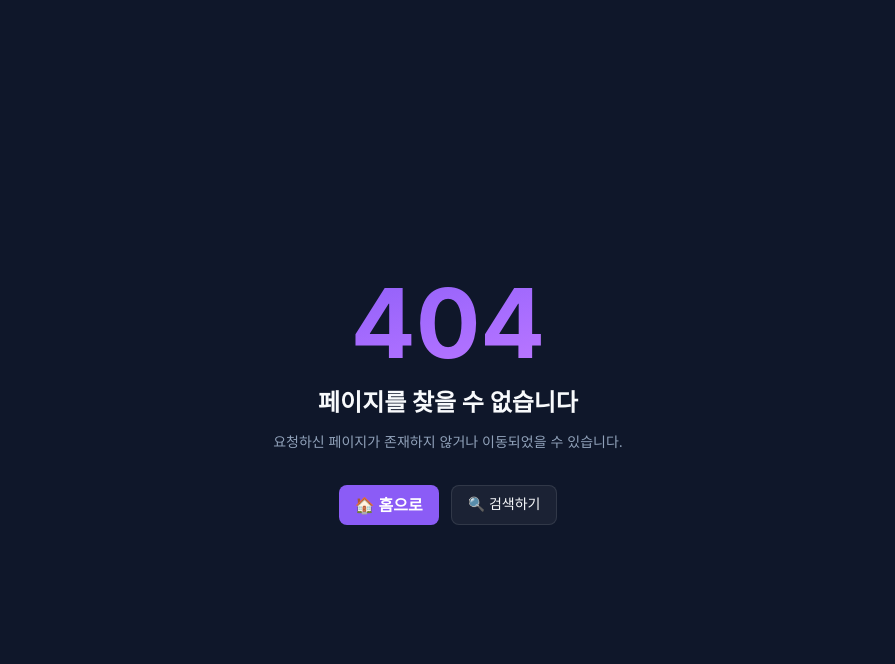
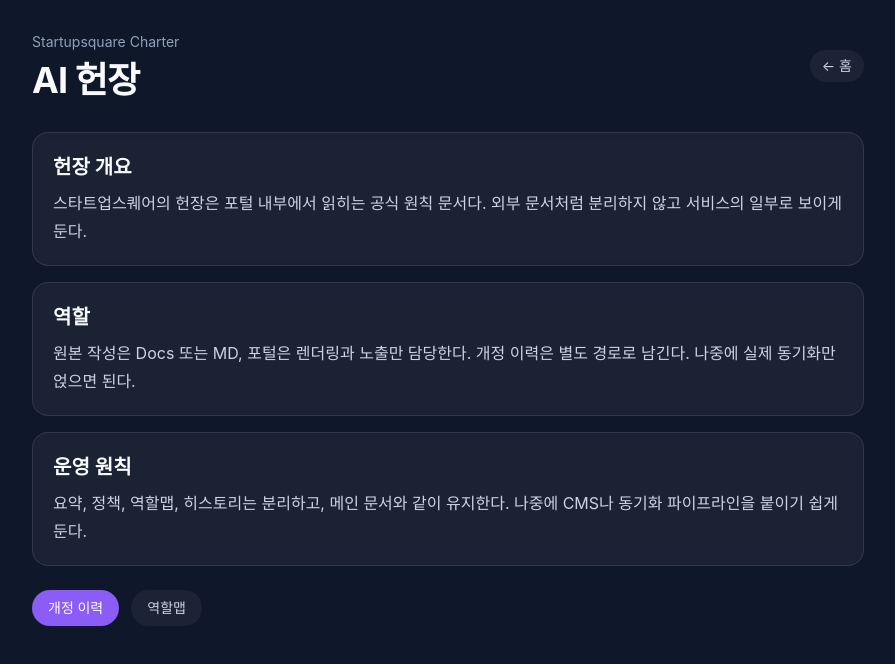
Before and after one commit to mse-lang/KoreaStartup, a Next.js app: page /charter in a window 1280 px wide. Before the commit this address had no page. Shown: the top 664 px of the page, without its empty margins (192-1087 px from the left). Built offline with nearby package versions, Linux system fonts and the light colour scheme; a web font is replaced by a local one.

Commit message:
Add charter routes to portal

```diff
--- /dev/null
+++ b/src/app/charter/history/page.tsx
@@ -0,0 +1,27 @@
+import Link from 'next/link';
+
+const items = [
+  ['2026-04-16', '헌장 전용 라우트 초기 생성'],
+  ['다음 단계', 'Google Docs 또는 MD 원본 동기화 연결'],
+];
+
+export default function CharterHistoryPage() {
+  return (
+    <main className="min-h-screen px-4 sm:px-6 lg:px-8 py-8 max-w-4xl mx-auto">
+      <div className="flex items-center justify-between gap-4 mb-8">
+        <h1 className="text-3xl font-bold tracking-tight">헌장 개정 이력</h1>
+        <Link href="/charter" className="text-sm px-3 py-1.5 rounded-full bg-white/5 text-slate-300 hover:bg-white/10 transition-colors">
+          ← 헌장
+        </Link>
+      </div>
+      <div className="grid gap-3">
+        {items.map(([date, text]) => (
+          <div key={date} className="bento-card p-5 rounded-2xl border border-white/10 bg-white/5 flex flex-col sm:flex-row sm:items-center sm:justify-between gap-2">
+            <strong>{date}</strong>
+            <span className="text-slate-300">{text}</span>
+          </div>
+        ))}
+      </div>
+    </main>
+  );
+}
--- /dev/null
+++ b/src/app/charter/page.tsx
@@ -0,0 +1,50 @@
+import Link from 'next/link';
+
+const sections = [
+  {
+    title: '헌장 개요',
+    body: '스타트업스퀘어의 헌장은 포털 내부에서 읽히는 공식 원칙 문서다. 외부 문서처럼 분리하지 않고 서비스의 일부로 보이게 둔다.',
+  },
+  {
+    title: '역할',
+    body: '원본 작성은 Docs 또는 MD, 포털은 렌더링과 노출만 담당한다. 개정 이력은 별도 경로로 남긴다. 나중에 실제 동기화만 얹으면 된다.',
+  },
+  {
+    title: '운영 원칙',
+    body: '요약, 정책, 역할맵, 히스토리는 분리하고, 메인 문서와 같이 유지한다. 나중에 CMS나 동기화 파이프라인을 붙이기 쉽게 둔다.',
+  },
+];
+
+export default function CharterPage() {
+  return (
+    <main className="min-h-screen px-4 sm:px-6 lg:px-8 py-8 max-w-4xl mx-auto">
+      <div className="flex items-center justify-between gap-4 mb-8">
+        <div>
+          <p className="text-sm text-slate-400 mb-2">Startupsquare Charter</p>
+          <h1 className="text-3xl sm:text-4xl font-bold tracking-tight">AI 헌장</h1>
+        </div>
+        <Link href="/" className="text-sm px-3 py-1.5 rounded-full bg-white/5 text-slate-300 hover:bg-white/10 transition-colors">
+          ← 홈
+        </Link>
+      </div>
+
+      <section className="grid gap-4">
+        {sections.map((section) => (
+          <article key={section.title} className="bento-card p-5 rounded-2xl border border-white/10 bg-white/5 backdrop-blur-sm">
+            <h2 className="text-xl font-semibold mb-2">{section.title}</h2>
+            <p className="text-slate-300 leading-7">{section.body}</p>
+          </article>
+        ))}
+      </section>
+
+      <section className="mt-6 flex gap-3 flex-wrap">
+        <Link href="/charter/history" className="px-4 py-2 rounded-full bg-brand-primary text-white text-sm font-medium">
+          개정 이력
+        </Link>
+        <Link href="/charter/roles" className="px-4 py-2 rounded-full bg-white/5 text-slate-300 text-sm font-medium hover:bg-white/10">
+          역할맵
+        </Link>
+      </section>
+    </main>
+  );
+}
--- /dev/null
+++ b/src/app/charter/roles/page.tsx
@@ -0,0 +1,30 @@
+import Link from 'next/link';
+
+const roles = [
+  ['기획', '문서 구조, 버전 정책, 공개 범위 관리'],
+  ['작성', '헌장 본문과 세부 원칙 갱신'],
+  ['렌더링', '포털 내 노출과 네비게이션 연결'],
+  ['동기화', 'Docs → HTML/MD 반영 자동화'],
+  ['검수', '개정 내용과 공개 범위 확인'],
+];
+
+export default function CharterRolesPage() {
+  return (
+    <main className="min-h-screen px-4 sm:px-6 lg:px-8 py-8 max-w-4xl mx-auto">
+      <div className="flex items-center justify-between gap-4 mb-8">
+        <h1 className="text-3xl font-bold tracking-tight">헌장 역할맵</h1>
+        <Link href="/charter" className="text-sm px-3 py-1.5 rounded-full bg-white/5 text-slate-300 hover:bg-white/10 transition-colors">
+          ← 헌장
+        </Link>
+      </div>
+      <div className="grid gap-3">
+        {roles.map(([role, desc]) => (
+          <div key={role} className="bento-card p-5 rounded-2xl border border-white/10 bg-white/5 flex flex-col sm:flex-row sm:items-center sm:justify-between gap-2">
+            <strong>{role}</strong>
+            <span className="text-slate-300">{desc}</span>
+          </div>
+        ))}
+      </div>
+    </main>
+  );
+}
--- a/src/components/TagNav.tsx
+++ b/src/components/TagNav.tsx
@@ -85,6 +85,13 @@
         🔍 검색
       </Link>
 
+      <Link
+        href="/charter"
+        className="whitespace-nowrap flex-shrink-0 px-2.5 py-1 rounded-full text-xs font-medium bg-brand-primary/20 text-brand-primary hover:bg-brand-primary/30 transition-colors"
+      >
+        📜 헌장
+      </Link>
+
       {/* Premium tag — always pinned */}
       <Link
         href="/tag/premium"
```
